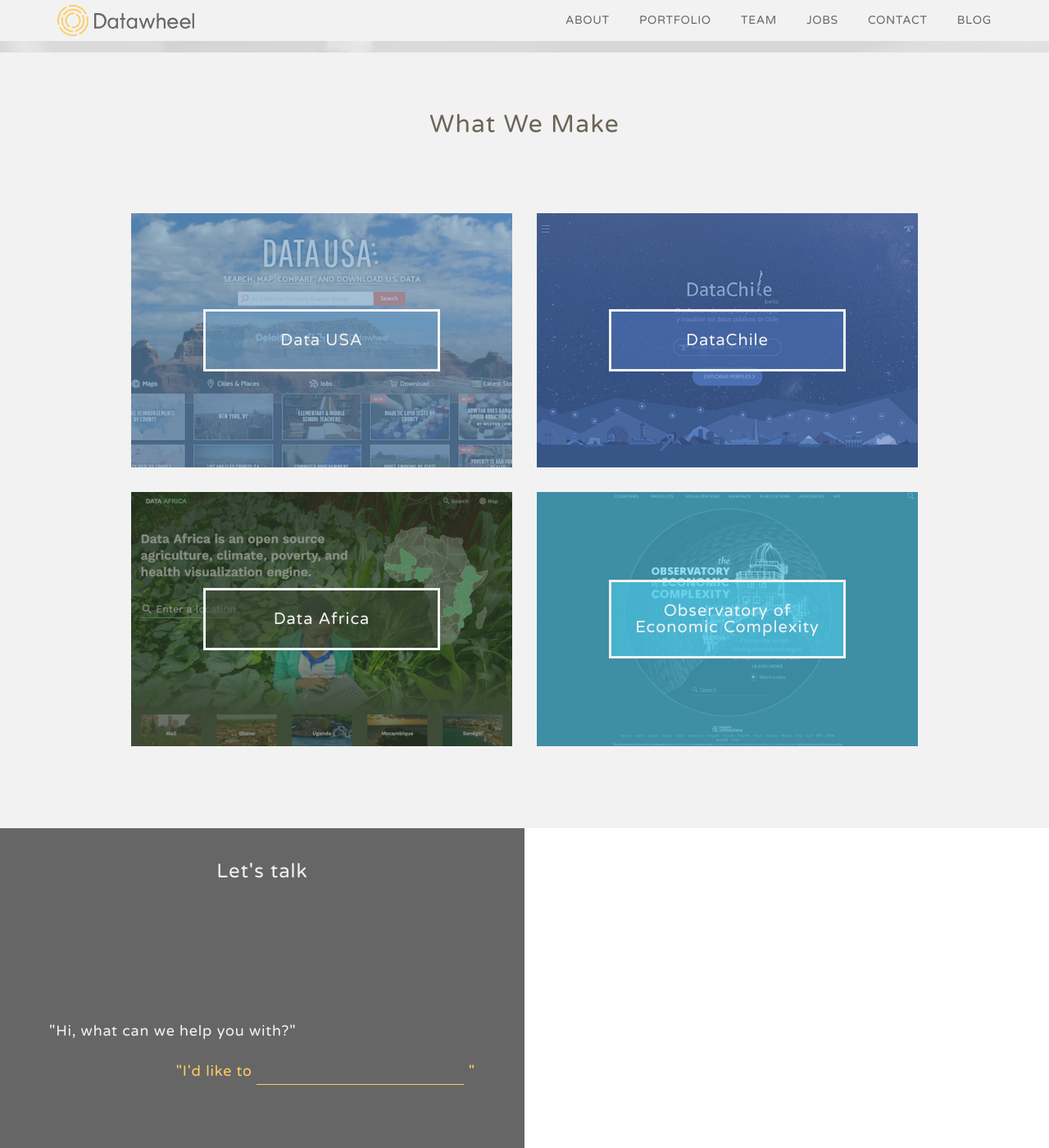
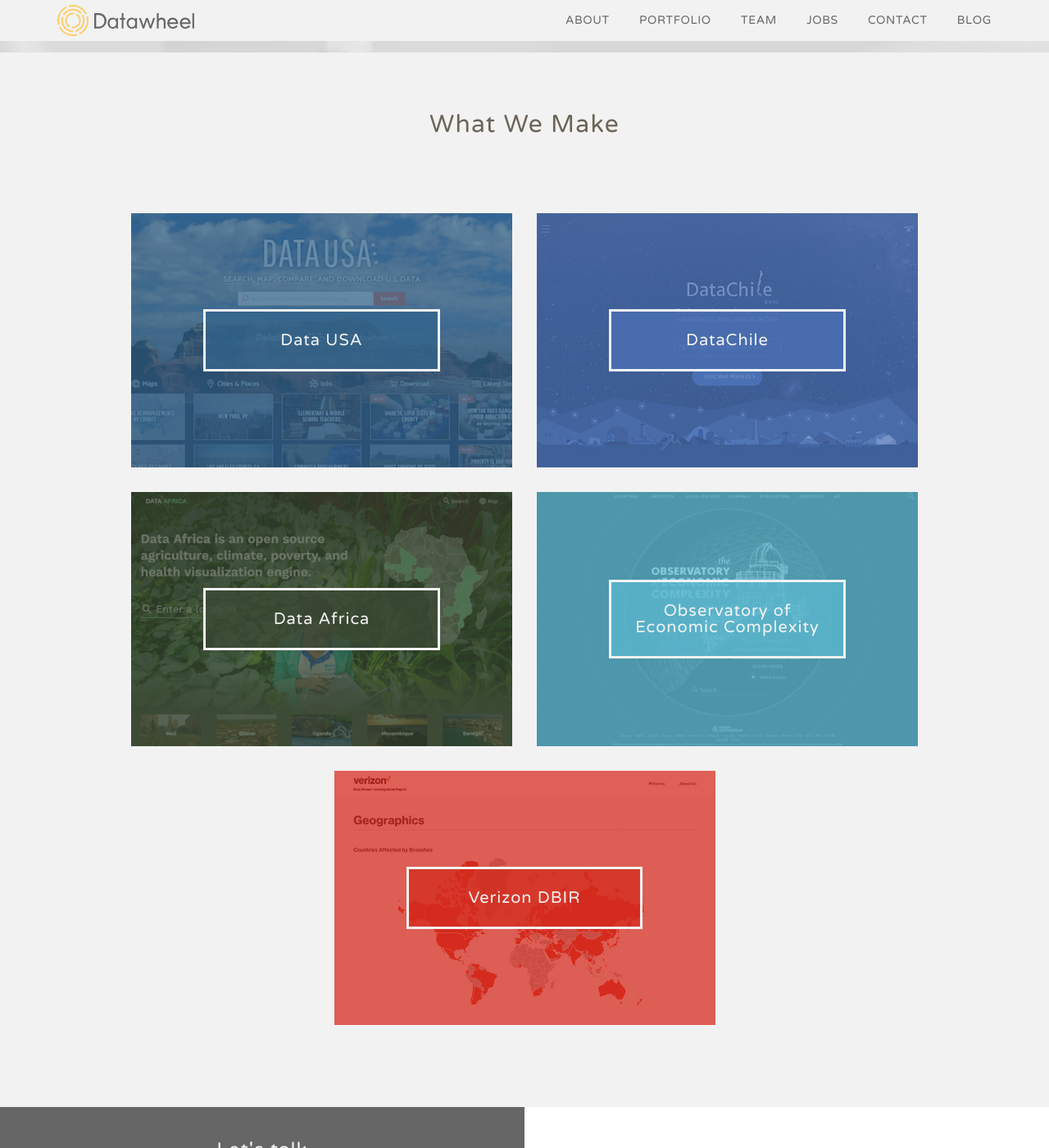
Before and after one commit to Datawheel/datawheel, a Jekyll site: the page built from index.html, in a window 1280 px wide and 1400 px high, scrolled down 1929 px. Shown: the whole window at 82% size. Built offline with Jekyll 4.4.1, drawn with Linux system fonts in a browser that asks for light colours.

Commit message:
adds verizon portfolio content

```diff
--- a/_sass/components/home.scss
+++ b/_sass/components/home.scss
@@ -395,71 +395,35 @@
         }
       }
 
+      // generate thumbnail overlay
+      @each $name, $color in $portfolio-colors {
+        .#{$name}:after,
+        .#{$name} .project-title {
+          background-color: rgba($color, 0.75);
+        }
+      }
+
       .datausa {
         background-image: url('/img/portfolio/datausa/home.png');
-
-        &:after {
-          background-color: rgba(109, 155, 193, 0.6);
-        }
-
-        .project-title {
-          background-color: rgba(109, 155, 193, 0.6);
-        }
       }
       .datachile {
         background-image: url('/img/portfolio/datachile/home.jpg');
-
-        &:after {
-          background-color: rgba(#4b71b5, 0.6);
-        }
-
-        .project-title {
-          background-color: rgba(#4b71b5, 0.6);
-        }
       }
       .dataafrica {
         background-image: url('/img/portfolio/dataafrica/home.png');
-
-        &:after {
-          background-color: rgba(59, 72, 53, 0.6);
-        }
-
-        .project-title {
-          background-color: rgba(59, 72, 53, 0.6);
-        }
       }
       .dataviva {
         background-image: url('/img/portfolio/dataviva/home.png');
-
-        &:after {
-          background-color: rgba(229, 99, 100, 0.6);
-        }
-
-        .project-title {
-          background-color: rgba(229, 99, 100, 0.6);
-        }
       }
       .d3plus {
         background-image: url('/img/portfolio/d3plus/home.png');
-
-        &:after {
-          background-color: rgba(71, 142, 94, 0.6);
-        }
-
-        .project-title {
-          background-color: rgba(71, 142, 94, 0.6);
-        }
       }
       .oec {
         background-image: url('/img/portfolio/oec/home.png');
-
-        &:after {
-          background-color: rgba(77, 204, 235, 0.6);
-        }
-
-        .project-title {
-          background-color: rgba(77, 204, 235, 0.6);
-        }
+      }
+      .verizon {
+        background-image: url('/img/portfolio/verizon-dbir/home.jpg');
+        background-position: left top !important;
       }
 
       .project {
--- a/index.html
+++ b/index.html
@@ -92,6 +92,11 @@
 				<a class="project-title" href="/portfolio/oec/">Observatory of Economic Complexity</a>
 			</div>
 		</div>
+		<div class="row c">
+			<div class="project verizon">
+				<a class="project-title" href="/portfolio/verizon-dbir/">Verizon DBIR</a>
+			</div>
+		</div>
 </article>
 
 <article class="parallax-window mbl" data-parallax="scroll" data-image-src="/img/home/desk1.jpg" data-bleed="100" data-speed="0.5"></article>
```
Also changed, not shown: _portfolio/verizon-dbir.md (added, +16 -0 lines), img/bgs/hq-verizon.jpg (added), img/portfolio/verizon-dbir/badge.svg (added), img/portfolio/verizon-dbir/header.jpg (added), img/portfolio/verizon-dbir/home.jpg (added), img/portfolio/verizon-dbir/logo.svg (added), img/portfolio/verizon-dbir/p1.gif (added), img/portfolio/verizon-dbir/p2.gif (added), 2 other files.
